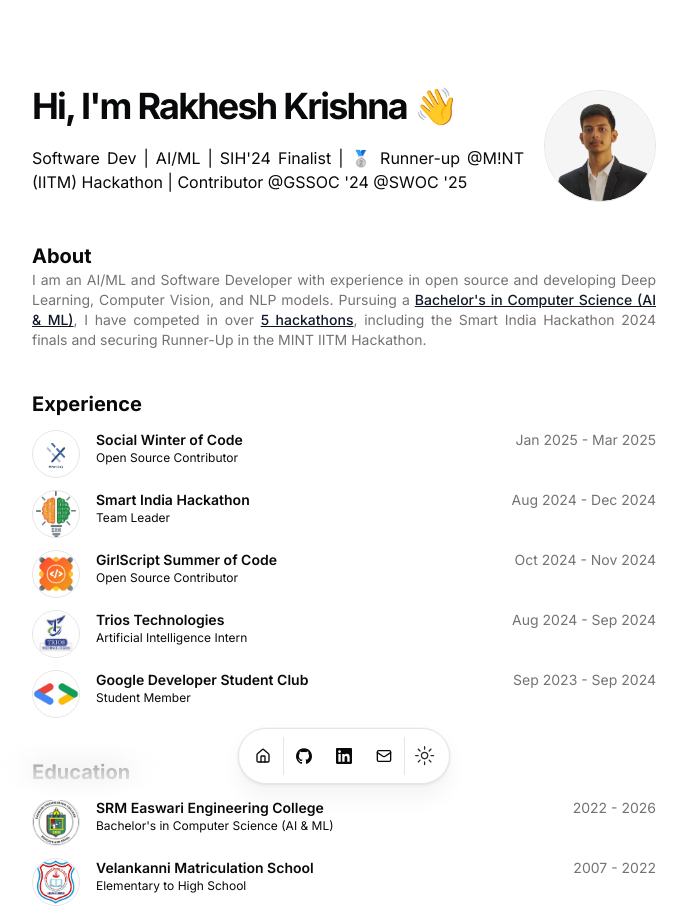
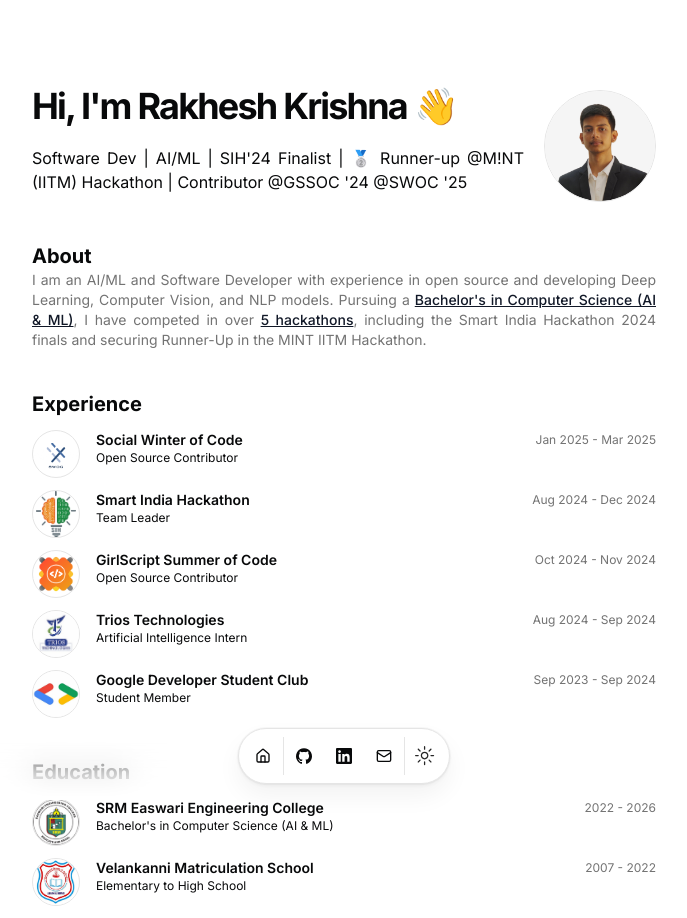
Before and after one commit to rakheshkrishna2005/portfolio, a Next.js app: page / in a window 1280 px wide. Shown: the top 918 px of the page, without its empty margins (296-983 px from the left). Built offline with nearby package versions, Linux system fonts and the light colour scheme.

Commit message:
font enhancement

```diff
--- a/src/app/page.tsx
+++ b/src/app/page.tsx
@@ -68,7 +68,7 @@
                 href={work.href}
                 badges={work.badges}
                 period={
-                  <span className="text-sm text-muted-foreground text-right min-w-40 block">
+                  <span className="text-xs text-muted-foreground text-right min-w-40 block">
                     {work.start} - {work.end ?? "Present"}
                   </span>
                 }
@@ -96,7 +96,7 @@
                 title={education.school}
                 subtitle={education.degree}
                 period={
-                  <span className="text-sm text-muted-foreground text-right min-w-28 block">
+                  <span className="text-xs text-muted-foreground text-right min-w-28 block">
                     {education.start} - {education.end}
                   </span>
                 }
```
Also changed, not shown: public/sitevision.jpg.
